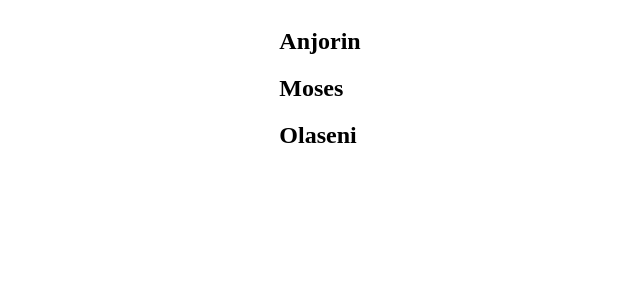
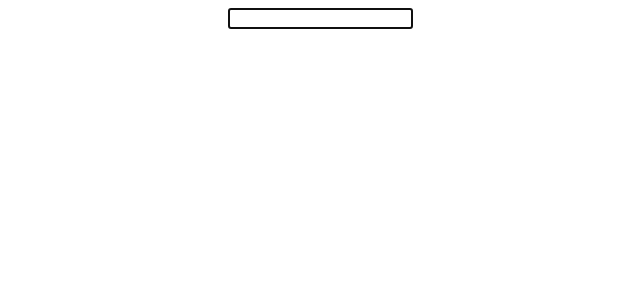
Before and after one commit to Ajdev11/reactRefs_ErrorBoundaries, a React (Create React App) app: page / in a window 1280 px wide. Shown: the top 300 px of the page, without its empty margins (320-960 px from the left). Built offline with nearby package versions, Linux system fonts and the light colour scheme.

Commit message:
refs(makes it possible to access DOM note directly within React

```diff
--- a/src/App.js
+++ b/src/App.js
@@ -1,5 +1,5 @@
-import React, { Component } from 'react';
-import "./index.css"
+import React, { Component } from "react";
+import "./index.css";
 //import FunctionalApp from './Components/type of components';
 //import ClassComponents from './Components/classcomp';
 //import Hello from './Components/props';
@@ -11,10 +11,11 @@ import "./index.css"
 //import Form from './Components/form';
 //import LifeCycle from './Components/lifecycleA';
 //import PureComp from './Components/PureComponents';
-import ParentComp from './Components/ParentComponents';
+//import ParentComp from './Components/ParentComponents';
+import RefDemo from "./Components/refsDemo";
 
 class App extends Component {
-    state = {  }
+  state = {};
   render() {
     return (
       /* <>
@@ -28,9 +29,10 @@ class App extends Component {
             <NameList />
             <Form />
             <LifeCycle />
+            <ParentComp />
             </>*/
       <>
-           <ParentComp />
+      <RefDemo />
       </>
     );
   }
--- /dev/null
+++ b/src/Components/refsDemo.jsx
@@ -0,0 +1,22 @@
+import React, { Component } from "react";
+
+class RefDemo extends Component {
+  constructor() {
+    super();
+    this.inputRef = React.createRef();
+  }
+
+  componentDidMount() {
+    this.inputRef.current.focus();
+  }
+
+  render() {
+    return (
+      <div>
+        <input ref={this.inputRef} />
+      </div>
+    );
+  }
+}
+
+export default RefDemo;
```
Lines whose indentation alone changed are shown as unchanged.
